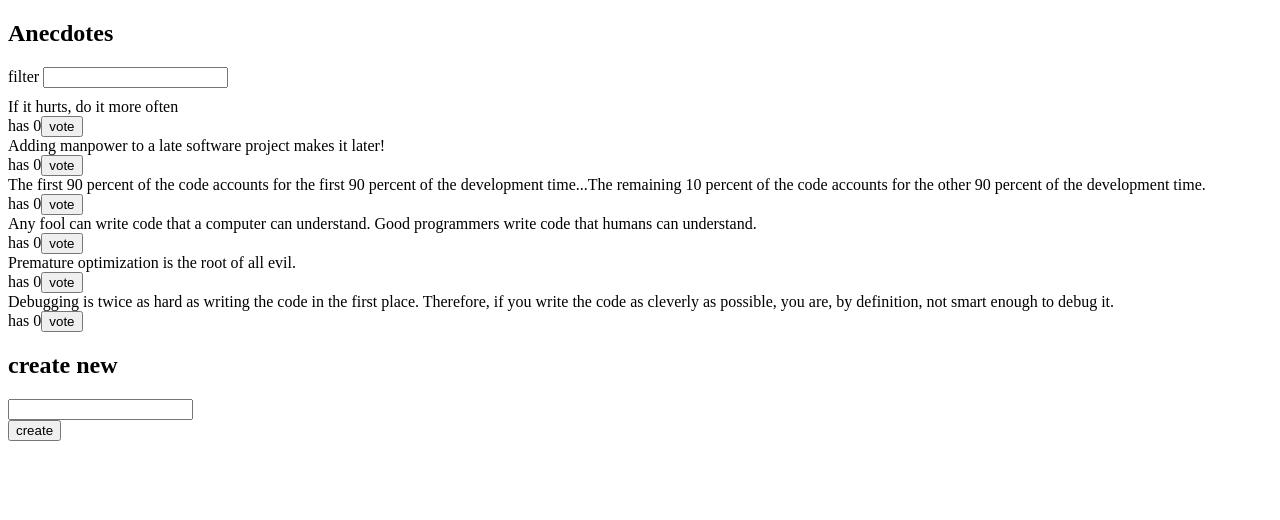
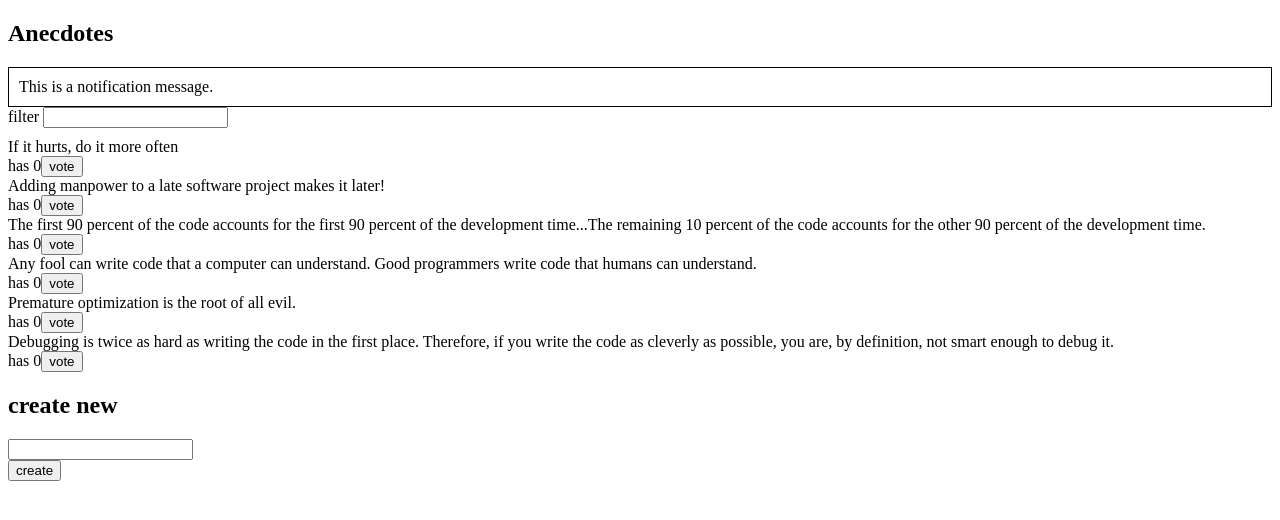
Before and after one commit to lerkooow/part6, a React (Create React App) app in the folder redux-anecdotes/: page / in a window 1280 px wide. Shown: the top 520 px of the page. Built offline with nearby package versions, Linux system fonts and the light colour scheme.

Commit message:
6.12 Better anecdotes, step10

```diff
--- a/redux-anecdotes/src/components/AnecdoteList.js
+++ b/redux-anecdotes/src/components/AnecdoteList.js
@@ -2,9 +2,13 @@
 import { useDispatch, useSelector } from 'react-redux';
 import { voteAnecdote } from '../reducers/anecdoteReducer';
 import Filter from './Filter';
+import Notification from './Notification';
+import { setNotification } from '../reducers/notificationReducer';
+
 
 const AnecdoteList = () => {
     const dispatch = useDispatch();
+
     const anecdotes = useSelector((state) => state.anecdotes);
     const filter = useSelector((state) => state.filter);
 
@@ -19,15 +23,18 @@
         anecdote.content.toLowerCase().includes(filter.toLowerCase())
     );
 
+    dispatch(setNotification('This is a notification message.'));
+
     return (
         <div>
+            <Notification />
             <Filter />
             {filteredAnecdotes.map((anecdote) => (
                 <div key={anecdote.id}>
                     <div>{anecdote.content}</div>
                     <div>
                         has {anecdote.votes}
-                        <button onClick={() => vote(anecdote.id)}>vote</button>
+                        <button onClick={() => vote(anecdote.id)} >vote</button>
                     </div>
                 </div>
             ))}
--- a/redux-anecdotes/src/components/Notification.js
+++ b/redux-anecdotes/src/components/Notification.js
@@ -1,14 +1,19 @@
+import { useSelector } from 'react-redux';
+
 const Notification = () => {
+  const notification = useSelector((state) => state.notification);
+
   const style = {
     border: 'solid',
     padding: 10,
-    borderWidth: 1
-  }
+    borderWidth: 1,
+  };
+
   return (
     <div style={style}>
-      render here notification...
+      {notification}
     </div>
-  )
-}
+  );
+};
 
-export default Notification
+export default Notification;
--- /dev/null
+++ b/redux-anecdotes/src/reducers/notificationReducer.js
@@ -0,0 +1,16 @@
+import { createSlice } from '@reduxjs/toolkit';
+
+const initialState = '';
+
+const notificationSlice = createSlice({
+    name: 'notification',
+    initialState,
+    reducers: {
+        setNotification: (state, action) => {
+            return action.payload;
+        },
+    },
+});
+
+export const { setNotification } = notificationSlice.actions;
+export default notificationSlice.reducer;
--- a/redux-anecdotes/src/store.js
+++ b/redux-anecdotes/src/store.js
@@ -1,11 +1,14 @@
 import { configureStore } from '@reduxjs/toolkit'
 import filterReducer from './reducers/filterReducer';
 import anecdoteReducer from './reducers/anecdoteReducer';
+import notificationReducer from './reducers/notificationReducer';
+
 
 const store = configureStore({
     reducer: {
         anecdotes: anecdoteReducer,
-        filter: filterReducer
+        filter: filterReducer,
+        notification: notificationReducer
     }
 })
 
```
Also changed, not shown: 1 other file (tests, documents, lock files or other folders).
